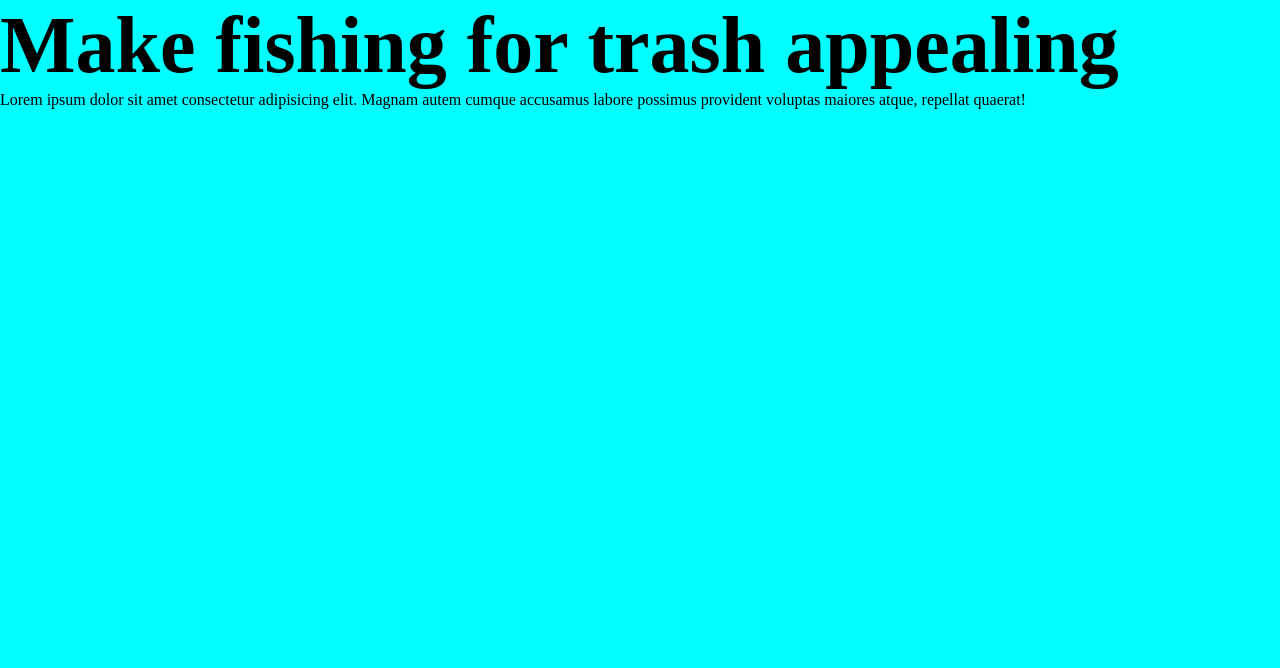
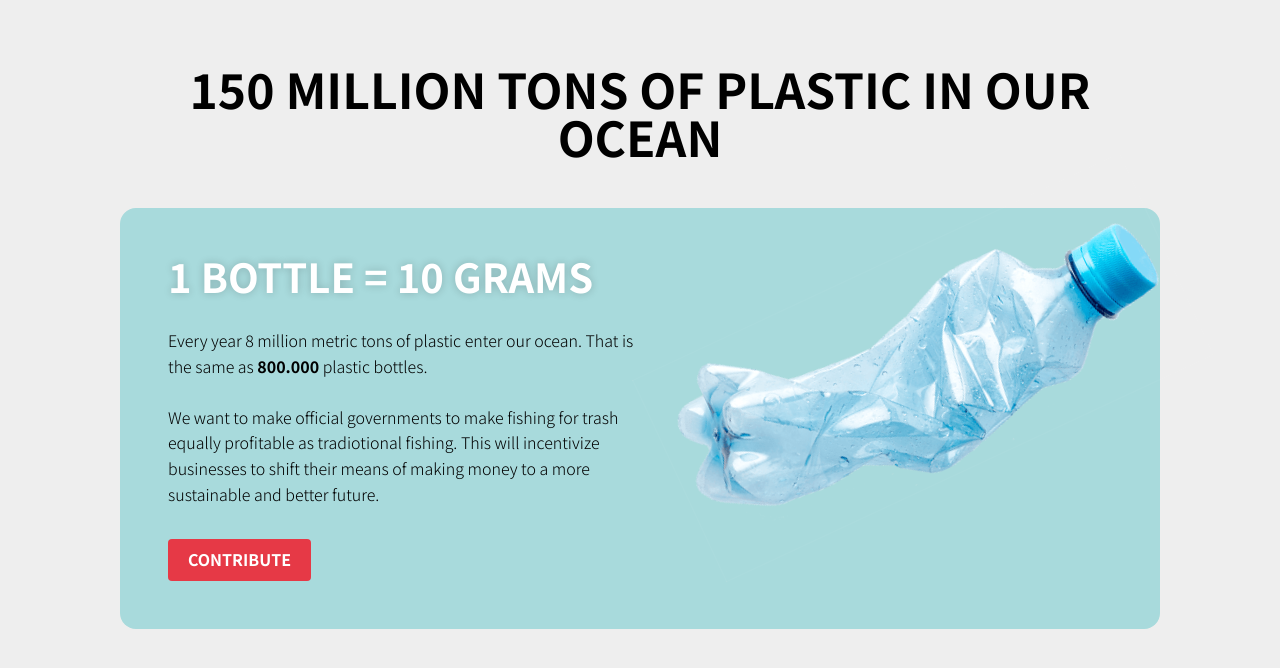
Before and after one commit to lvigerust/Snowball, a plain HTML site: page blog posts html/blog_post1.html in a window 1280 px wide. Drawn offline with Linux system fonts and the light colour scheme.

Commit message:
blog post1

```diff
--- a/blog posts css/blog_post1.css
+++ b/blog posts css/blog_post1.css
@@ -1,13 +1,105 @@
-* {
+*,
+*::before,
+*::after {
+  box-sizing: border-box;
+}
+
+html,
+body {
   margin: 0;
-  padding: 0;
+  font-family: "Noto Sans JP", sans-serif;
+  line-height: 1.6;
+  scroll-behavior: smooth;
+  background: #eee;
+}
+
+img {
+  max-width: 100%;
+  display: block;
+  align-items: center;
+}
+
+h1,
+h2,
+h3,
+p {
+  margin: 0;
+}
+
+section {
+  padding: 1em 0;
 }
 
 .container {
-  background-color: aqua;
-  height: 100vh;
+  width: 85%;
+  max-width: 65em;
+  margin: 0 auto;
 }
 
-h1 {
-  font-size: 5rem;
+.spacing > * + * {
+  margin-top: var(--spacer, 2rem);
 }
+
+.btn {
+  display: inline-block;
+  text-decoration: none;
+  color: var(--clr-text, #fff);
+  font-weight: 700;
+  text-transform: uppercase;
+  font-size: 1.125;
+  padding: 0.5em 1.25em;
+  background: var(--clr-accent, #e63946);
+  border-radius: 0.25em;
+  transition: transform 250ms ease-in-out, opacity 250ms linear;
+}
+
+.btn:hover,
+.btn:focus {
+  transform: scale(1.1);
+  opacity: 0.9;
+}
+
+.primary-title {
+  text-align: center;
+  font-size: 4rem;
+  font-size: clamp(1rem, calc(5vw + 1rem), 3rem);
+  line-height: 1;
+  text-transform: uppercase;
+  margin: 1em;
+}
+
+.article-title {
+  font-size: clamp(1rem, calc(5vw + 1rem), 2.5rem);
+  text-transform: uppercase;
+  line-height: 1;
+  color: #fff;
+  text-shadow: 0 0 0.2em rgba(0, 0, 0, 0.2);
+}
+
+.article-text span {
+  font-weight: bold;
+}
+
+@media (min-width: 50em) {
+  .article-1 {
+    text-align: left;
+    padding: 3em;
+  }
+  .article-title {
+    margin: 0;
+  }
+  .article-image {
+    float: right;
+    rotate: -25deg;
+    width: 57%;
+    shape-outside: url(../imgs/plastic.png);
+    margin: 0 -5em 0 0;
+    shape-margin: 2em;
+  }
+}
+
+.article-1 {
+  background: #a8dadc;
+  padding: 3em;
+  border-radius: 1em;
+}
--- a/blog posts html/blog_post1.html
+++ b/blog posts html/blog_post1.html
@@ -3,16 +3,22 @@
 <head>
     <meta charset="UTF-8">
     <meta name="viewport" content="width=device-width, initial-scale=1.0">
+    <link href="https://fonts.googleapis.com/css2?family=Noto+Sans+JP:wght@300;700&display=swap" rel="stylesheet">
     <link rel="stylesheet" href="/blog posts css/blog_post1.css">
     <title>Blog post 1</title>
 </head>
 <body>
     <section>
         <div class="container">
-            <div class="blog-text">
-                <h1>Make fishing for trash appealing</h1>
-                <p>Lorem ipsum dolor sit amet consectetur adipisicing elit. Magnam autem cumque accusamus labore possimus provident voluptas maiores atque, repellat quaerat!</p>
-            </div>
+            <h2 class="primary-title">150 million tons of plastic in our ocean</h2>
+
+            <article class="article-1 spacing">
+                <img class="article-image" src="../imgs/plastic.png" alt="">
+                <h3 class="article-title">1 bottle = 10 grams </h3>
+                <p class="article-text">Every year 8 million metric tons of plastic enter our ocean. That is the same as <span>800.000</span> plastic bottles. <br> <br>We want to make official governments to make fishing for trash equally profitable as tradiotional fishing. This will incentivize businesses to shift their means of making money to a more sustainable and better future. </p>
+                <a href="#" class="btn">Contribute</a>
+            </article>
+
         </div>
     </section>
 </body>
```
Also changed, not shown: index.html (+5 -5 lines), imgs/plastic.png (added).
